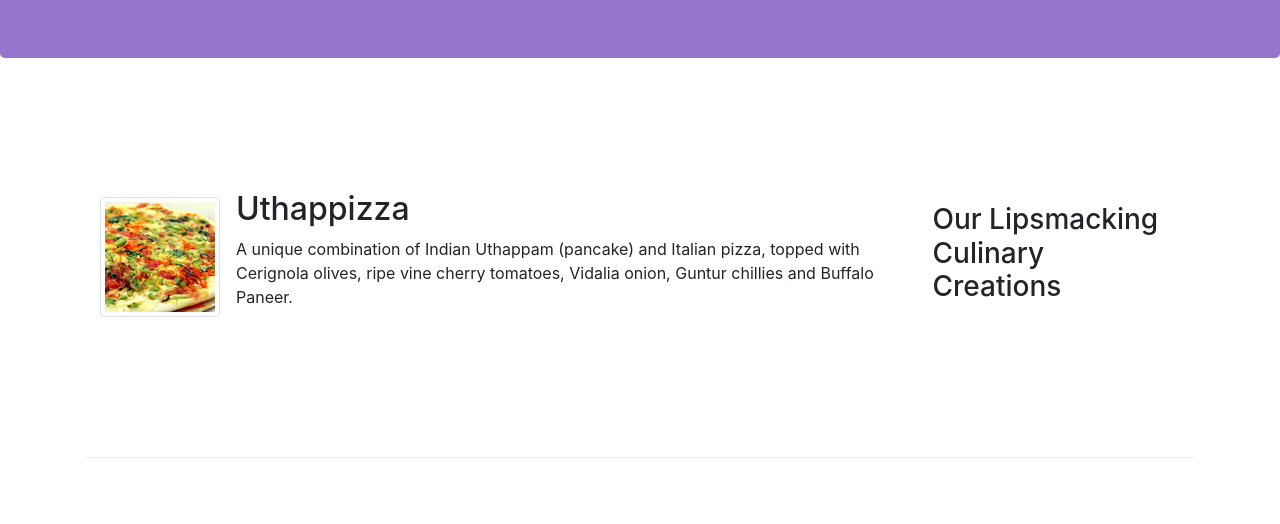
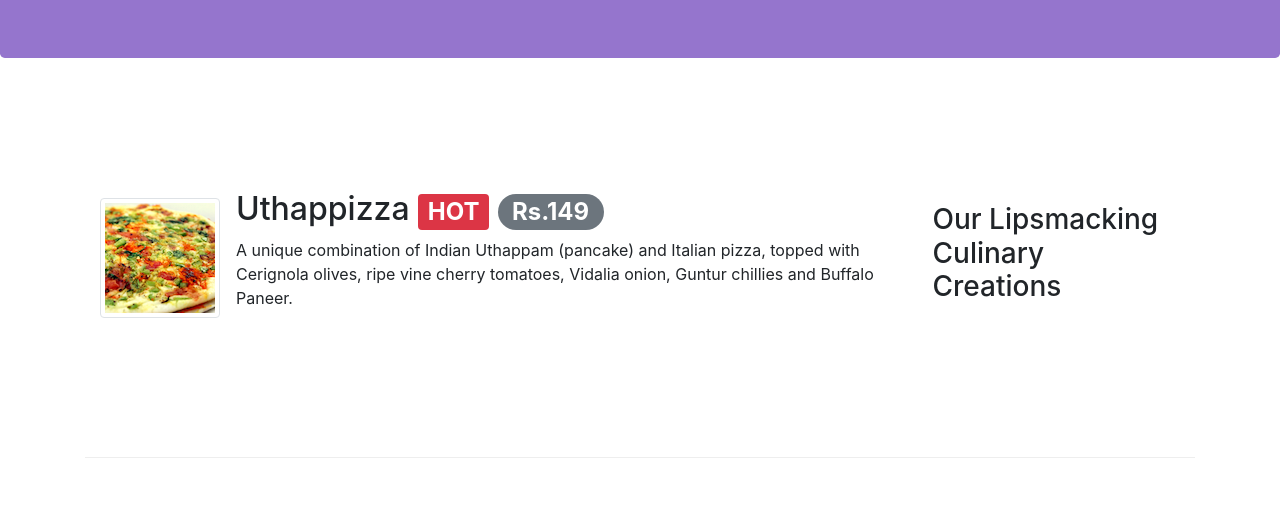
Before and after one commit to Pushpit07/bootstrap, a website: page index.html in a window 1280 px wide. Shown: the part 276-800 px from the top of the page. Drawn offline with nearby package versions, Linux system fonts and the light colour scheme.

Commit message:
alerting users

```diff
--- a/index.html
+++ b/index.html
@@ -67,7 +67,7 @@
                 <div class="media">
                     <img src="img/uthappizza.png" alt="uthappizza" class="d-flex mr-3 img-thumbnail align-self-center">
                     <div class="media-body">
-                        <h2 class="mt-0">Uthappizza</h2>
+                        <h2 class="mt-0">Uthappizza <span class="badge badge-danger">HOT</span> <span class="badge badge-pill badge-secondary">Rs.149</span></h2>
                         <p class="d-none d-sm-block">A unique combination of Indian Uthappam (pancake) and Italian pizza, topped with Cerignola olives, ripe vine cherry tomatoes, Vidalia onion, Guntur chillies and Buffalo Paneer.</p>
                     </div>
                 </div>
```
